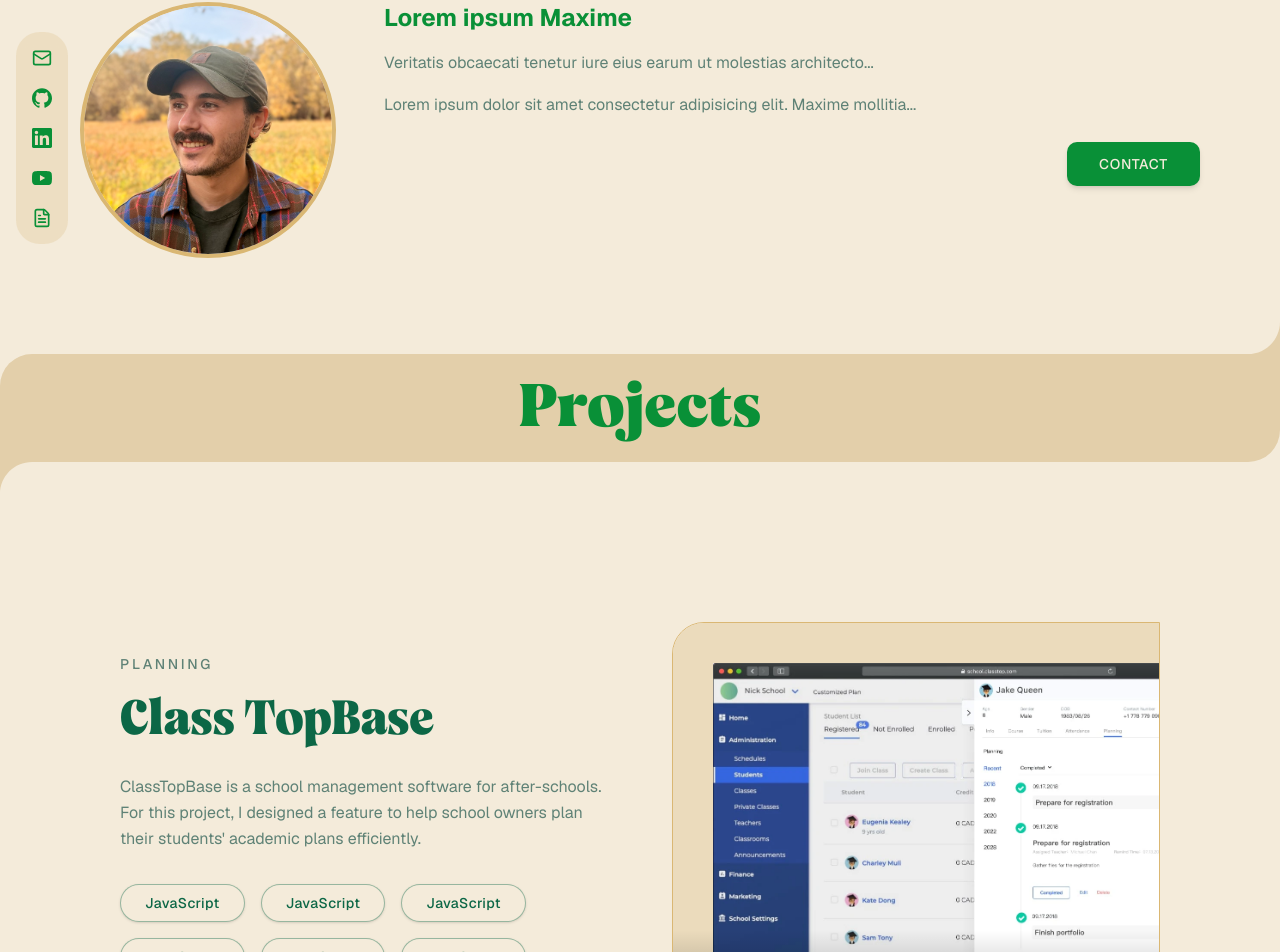
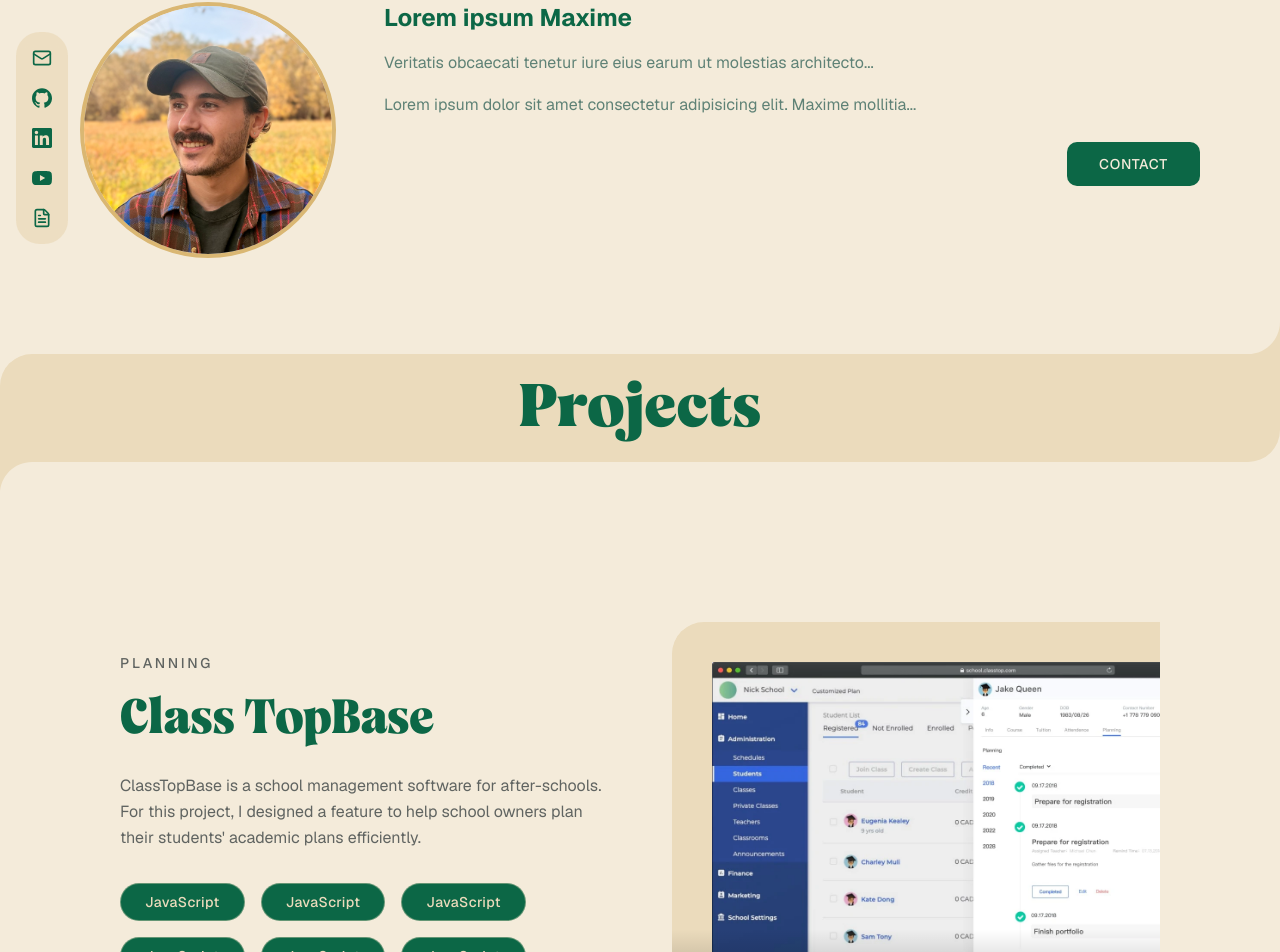
Before and after one commit to rioredwards/portfolio, a Next.js app: page / in a window 1280 px wide. Shown: the part 262-1214 px from the top of the page. Built offline with nearby package versions, Linux system fonts and the light colour scheme.

Commit message:
style: update color palette and adjust component styles for consistency

```diff
--- a/app/globals.css
+++ b/app/globals.css
@@ -53,9 +53,9 @@
   --radius: 0.625rem;
 
   /* Color Palette - Single Source of Truth */
-  --color-text-primary: #099037;
-  --color-text-secondary: #0C6746;
-  --color-text-tertiary: #5F8276;
+  --color-text-primary: #0C6746;
+  --color-text-secondary: #5F8276;
+  --color-text-tertiary: #606461;
   --color-bg-primary: #F4EBDA;
   --color-bg-secondary: #EBDBBC;
   --color-bg-tertiary: #DAB773;
@@ -74,7 +74,7 @@
   --muted: var(--color-bg-secondary);
   --muted-foreground: var(--color-text-tertiary);
   --accent: var(--color-bg-tertiary);
-  --accent-foreground: var(--color-text-primary);
+  --accent-foreground: var(--color-text-tertiary);
   --destructive: oklch(0.577 0.245 27.325);
   --border: var(--color-bg-tertiary);
   --input: var(--color-bg-secondary);
--- a/app/page.tsx
+++ b/app/page.tsx
@@ -100,7 +100,7 @@
         <Blog
           title="Blog Title"
           description="Blog Description"
-          icon={<MessagesSquare className="h-8 w-8" aria-hidden="true" />}
+          icon={<MessagesSquare className="h-10 w-10" aria-hidden="true" />}
         />
       </section>
       <section id="contact">
--- a/components/blog.tsx
+++ b/components/blog.tsx
@@ -9,22 +9,20 @@
 export function Blog({ title, description, icon }: BlogProps) {
   return (
     <section className="px-4 py-16">
-      <div className="mx-auto flex max-w-6xl items-center justify-between gap-8 rounded-[3rem] bg-(--color-bg-secondary) px-8 py-10 shadow-md lg:px-14 lg:py-12">
+      <div className="mx-auto flex max-w-6xl items-center justify-between gap-8 rounded-[3rem] bg-secondary px-8 py-10 lg:px-14 lg:py-12">
         {/* Text content */}
         <div>
           <h2
-            className="mb-3 text-3xl font-bold leading-tight text-(--color-text-secondary) sm:text-4xl"
+            className="mb-3 text-3xl font-bold leading-tight text-foreground sm:text-4xl"
             style={{ fontFamily: "var(--font-mazaeni-demo), serif" }}>
             {title}
           </h2>
-          <p className="text-lg font-medium text-(--color-text-secondary)">{description}</p>
+          <p className="text-lg font-medium text-secondary-foreground">{description}</p>
         </div>
 
         {/* Icon bubble */}
-        <div className="flex h-24 w-24 flex-shrink-0 items-center justify-center rounded-full bg-(--color-bg-primary)">
-          <div className="flex h-14 w-14 items-center justify-center rounded-full bg-(--color-text-secondary)">
-            <div className="text-(--color-bg-primary)">{icon}</div>
-          </div>
+        <div className="flex h-24 w-24 shrink-0 items-center justify-center rounded-full bg-background">
+          <div className="text-foreground">{icon}</div>
         </div>
       </div>
     </section>
--- a/components/hero.tsx
+++ b/components/hero.tsx
@@ -35,8 +35,8 @@
       <div className="flex flex-col gap-8 md:flex-row md:items-start md:gap-12">
         {/* Profile picture */}
         {imageSrc && (
-          <div className="flex-shrink-0">
-            <div className="relative h-48 w-48 overflow-hidden rounded-full border-4 border-[var(--color-bg-tertiary)] sm:h-64 sm:w-64">
+          <div className="shrink-0">
+            <div className="relative h-48 w-48 overflow-hidden rounded-full border-4 sm:h-64 sm:w-64">
               <Image src={imageSrc} alt={imageAlt} fill className="object-cover" priority />
             </div>
           </div>
@@ -44,11 +44,9 @@
 
         {/* Text content */}
         <div className="flex-1">
-          {subheading && (
-            <h2 className="mb-4 text-xl font-bold text-foreground sm:text-2xl">{subheading}</h2>
-          )}
+          {subheading && <h2 className="mb-4 text-xl font-bold sm:text-2xl">{subheading}</h2>}
           {paragraphs && (
-            <div className="mb-6 space-y-4 text-[var(--color-text-tertiary)]">
+            <div className="mb-6 space-y-4 text-secondary-foreground">
               {paragraphs.map((paragraph, index) => (
                 <p key={index} className="leading-relaxed">
                   {paragraph}
@@ -60,7 +58,7 @@
           <div className="flex justify-end">
             <a
               href={buttonHref}
-              className="rounded-lg bg-primary px-8 py-3 text-sm font-medium uppercase tracking-wider text-primary-foreground shadow-md transition-shadow hover:shadow-lg">
+              className="rounded-lg bg-primary px-8 py-3 text-sm font-medium uppercase tracking-wider text-primary-foreground">
               {buttonText}
             </a>
           </div>
--- a/components/project.tsx
+++ b/components/project.tsx
@@ -14,16 +14,16 @@
       <div className="mx-auto flex max-w-6xl flex-col gap-12 px-8 py-12 lg:flex-row lg:items-center lg:gap-16 lg:px-14 lg:py-16">
         {/* Left column – text content */}
         <div className="flex-1">
-          <p className="mb-4 text-sm font-medium uppercase tracking-[0.2em] text-(--color-text-tertiary)">
+          <p className="mb-4 text-sm font-medium uppercase tracking-[0.2em] text-muted-foreground">
             {category}
           </p>
           <h2
-            className="mb-6 text-4xl font-bold leading-tight text-(--color-text-secondary) sm:text-5xl"
+            className="mb-6 text-4xl font-bold leading-tight text-foreground sm:text-5xl"
             style={{ fontFamily: "var(--font-mazaeni-demo), serif" }}>
             {title}
           </h2>
 
-          <p className="mb-8 max-w-xl text-base leading-relaxed text-(--color-text-tertiary)">
+          <p className="mb-8 max-w-xl text-base leading-relaxed text-muted-foreground">
             {description}
           </p>
 
@@ -31,7 +31,7 @@
             {skills.map((skill, index) => (
               <span
                 key={`${skill}-${index}`}
-                className="rounded-full border border-(--color-text-secondary)/40 bg-(--color-bg-primary) px-6 py-2 text-sm font-medium tracking-wide text-(--color-text-secondary) shadow-sm">
+                className="rounded-full border border-secondary/40 bg-primary px-6 py-2 text-sm font-medium tracking-wide text-secondary">
                 {skill}
               </span>
             ))}
@@ -40,8 +40,8 @@
 
         {/* Right column – Project image */}
         <div className="relative flex-1">
-          <div className="relative mx-auto w-full max-w-xl overflow-hidden rounded-tl-4xl rounded-br-4xl border border-(--color-bg-tertiary)">
-            <div className="relative h-72 bg-(--color-bg-secondary) sm:h-80 md:h-96">
+          <div className="relative mx-auto w-full max-w-xl overflow-hidden rounded-tl-4xl rounded-br-4xl">
+            <div className="relative h-72 bg-secondary sm:h-80 md:h-96">
               {/* Gradient overlay */}
               <div className="z-10 absolute inset-0 bg-linear-to-b from-transparent from-80% to-black/30 to-100%" />
               {/* Window frame (image should overflow the bottom right corner) */}
--- a/components/section-break.tsx
+++ b/components/section-break.tsx
@@ -32,7 +32,7 @@
       {/* Upper triangle */}
       <svg
         className={cn(
-          "block fill-[#e3cfaa] w-auto",
+          "block fill-secondary w-auto",
           triangleHeight,
           isLeft ? "ml-auto" : "mr-auto rotate-90"
         )}
@@ -45,12 +45,12 @@
       {/* Main rectangle with text */}
       <div
         className={cn(
-          "bg-[#e3cfaa]",
+          "bg-secondary",
           isLeft ? "rounded-[32px_0_32px_0]" : "rounded-[0_32px_0_32px]",
           padding
         )}>
         <h2
-          className={cn("p-0 m-0 font-black text-center text-[#099037]", textSize)}
+          className={cn("p-0 m-0 font-black text-center text-foreground", textSize)}
           style={{ fontFamily: "var(--font-mazaeni-demo), serif" }}>
           {children}
         </h2>
@@ -59,7 +59,7 @@
       {/* Lower triangle */}
       <svg
         className={cn(
-          "block fill-[#e3cfaa] w-auto",
+          "block fill-secondary w-auto",
           triangleHeight,
           isLeft ? "mr-auto rotate-180" : "ml-auto rotate-270"
         )}
--- a/components/skill-section.tsx
+++ b/components/skill-section.tsx
@@ -9,8 +9,8 @@
 export function SkillSection({ category, skills, icon }: SkillSectionProps) {
   return (
     <section className="px-4 py-16">
-      <div className="mx-auto max-w-6xl rounded-[3rem] bg-(--color-bg-secondary) px-8 py-10 shadow-md lg:px-14 lg:py-12">
-        <div className="mb-8 flex items-center gap-4 text-(--color-text-secondary)">
+      <div className="mx-auto max-w-6xl rounded-[3rem] bg-secondary px-8 py-10 lg:px-14 lg:py-12">
+        <div className="mb-8 flex items-center gap-4 text-foreground">
           {icon}
           <h2
             className="text-3xl font-bold leading-tight sm:text-4xl"
@@ -24,7 +24,7 @@
           {skills.map((skill, index) => (
             <div
               key={`${skill}-${index}`}
-              className="inline-flex min-w-36 items-center justify-center border border-(--color-text-secondary) bg-(--color-bg-primary) px-6 py-3 text-base font-medium tracking-[0.16em] text-(--color-text-secondary) rounded-full">
+              className="inline-flex min-w-36 items-center justify-center bg-primary px-6 py-3 text-base font-medium tracking-[0.16em] text-secondary rounded-full">
               {skill}
             </div>
           ))}
```
